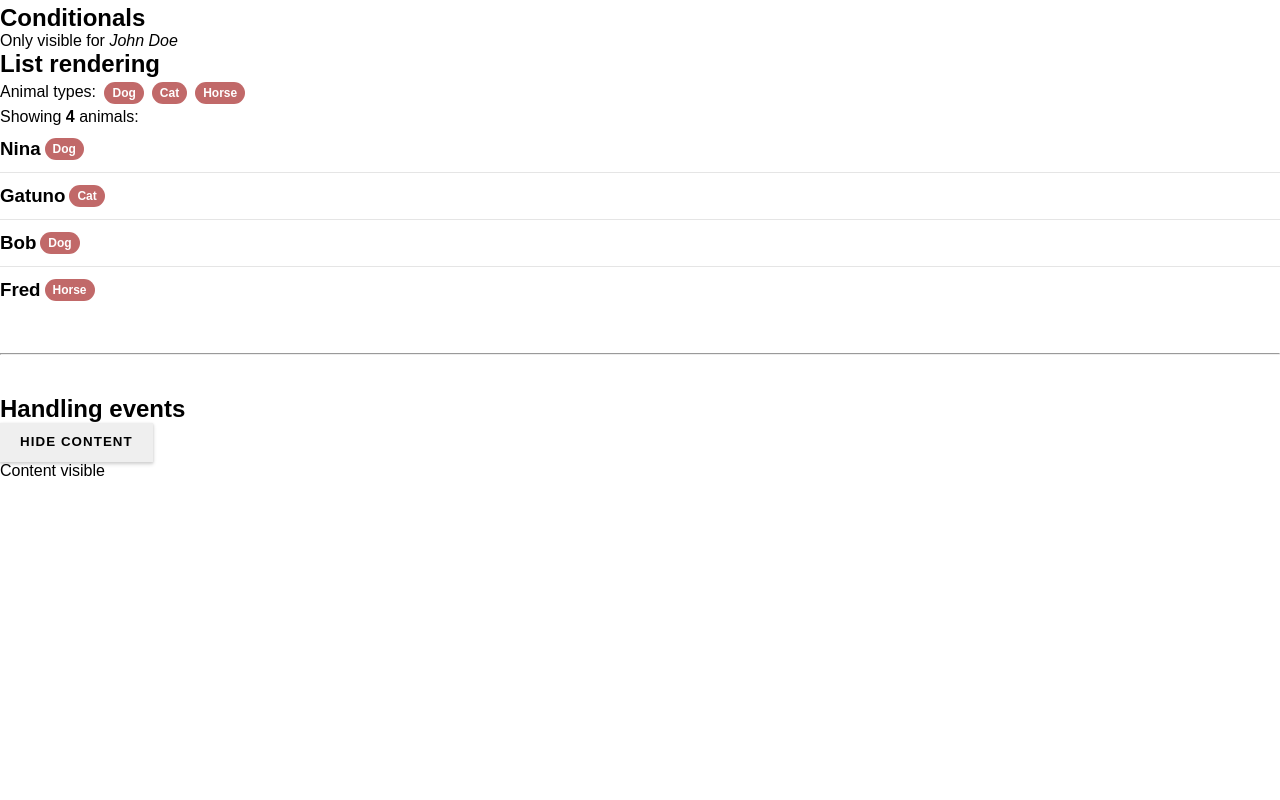
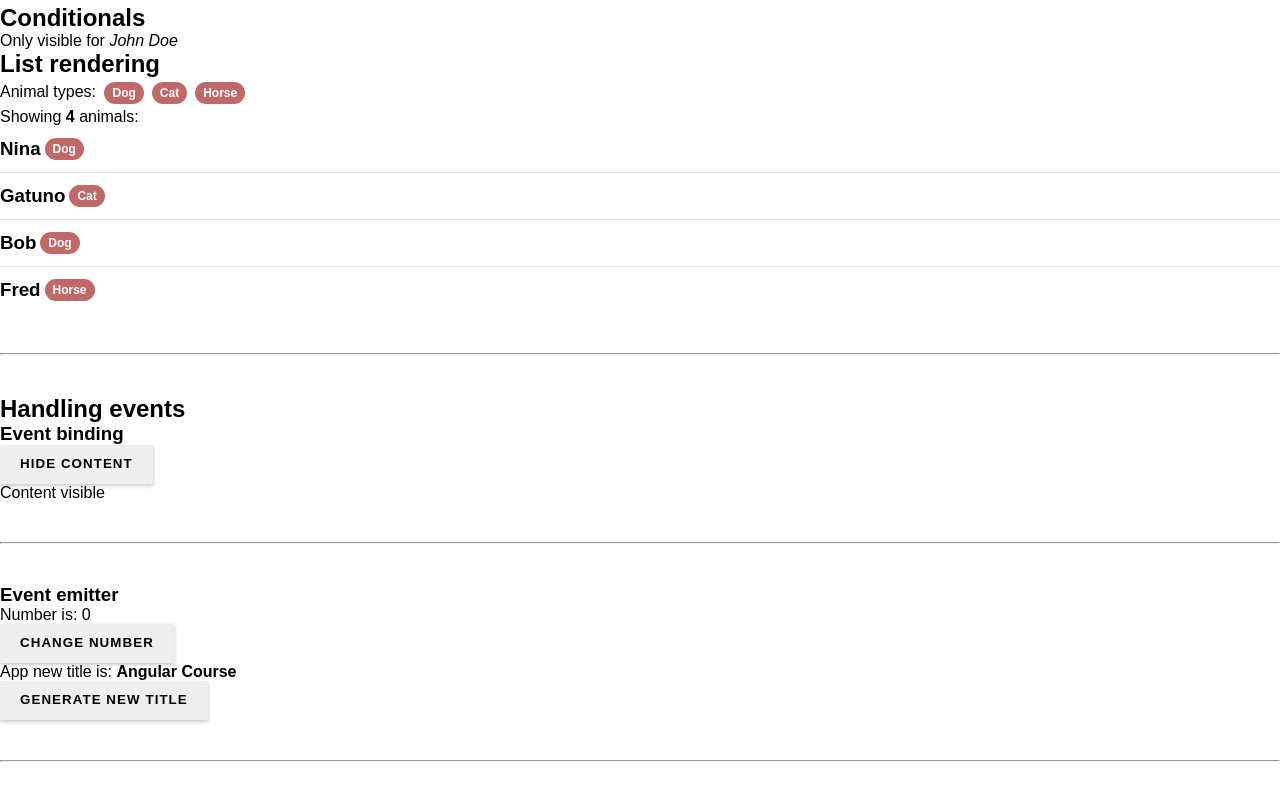
Before and after one commit to sergiofvs/angular-course, an Angular app: page / in a window 1280 px wide. Shown: the part 942-1742 px from the top of the page. Built offline with nearby package versions, Linux system fonts and the light colour scheme.

Commit message:
Add event emitters
- Create component to generate random number on events component
- Create method on app to change its title (event emitted by child events component

```diff
--- a/src/app/app.component.html
+++ b/src/app/app.component.html
@@ -1,4 +1,4 @@
-<h1>Hello Angular!</h1>
+<h1>{{ title }}</h1>
 <h2>App main component content</h2>
 <p>New component right below:</p>
 <a href="#">Go to first component</a>
@@ -15,4 +15,6 @@
 
 <hr>
 
-<app-events></app-events>
+<app-events [app_title]="title" (changeAppTitle)="onChangeAppTitle()"></app-events>
+
+<hr>
--- a/src/app/app.component.ts
+++ b/src/app/app.component.ts
@@ -3,7 +3,7 @@ import { Component } from '@angular/core';
 @Component({
   selector: 'app-root',
   templateUrl: './app.component.html',
-  styleUrls: ['./app.component.css']
+  styleUrls: ['./app.component.css'],
 })
 export class AppComponent {
   title = 'Angular Course';
@@ -11,6 +11,36 @@ export class AppComponent {
   user_name = 'John Doe';
   user_data = {
     email: 'johnd@email.com',
-    role: 'User'
+    role: 'User',
+  };
+
+  titles: Array<string> = [
+    'Angular Course',
+    'Learning Angular',
+    'Studying Angular',
+    'Getting started with Angular',
+    'Angular for dummies',
+  ];
+  used_titles: Array<string> = [];
+
+  generateAppTitle(): string {
+    let random_title;
+
+    if (this.used_titles.length === this.titles.length) {
+      this.used_titles.length = 0;
+    }
+
+    do {
+      random_title =
+        this.titles[Math.floor(Math.random() * this.titles.length)];
+    } while (this.used_titles.indexOf(random_title) !== -1);
+
+    this.used_titles.push(random_title);
+
+    return random_title;
+  }
+
+  onChangeAppTitle(): void {
+    this.title = this.generateAppTitle();
   }
 }
--- a/src/app/app.module.ts
+++ b/src/app/app.module.ts
@@ -6,6 +6,8 @@ import { FirstComponentComponent } from './components/first-component/first-comp
 import { ParentDataComponent } from './components/parent-data/parent-data.component';
 import { DirectivesComponent } from './components/directives/directives.component';
 import { EventsComponent } from './components/events/events.component';
+import { EmitterComponent } from './components/emitter/emitter.component';
+import { ChangeNumberComponent } from './components/change-number/change-number.component';
 
 @NgModule({
   declarations: [
@@ -13,7 +15,9 @@ import { EventsComponent } from './components/events/events.component';
     FirstComponentComponent,
     ParentDataComponent,
     DirectivesComponent,
-    EventsComponent
+    EventsComponent,
+    EmitterComponent,
+    ChangeNumberComponent
   ],
   imports: [
     BrowserModule
--- /dev/null
+++ b/src/app/components/change-number/change-number.component.html
@@ -0,0 +1 @@
+<button (click)="handleClick()">Change number</button>
--- /dev/null
+++ b/src/app/components/change-number/change-number.component.ts
@@ -0,0 +1,18 @@
+import { Component, EventEmitter, OnInit, Output } from '@angular/core';
+
+@Component({
+  selector: 'app-change-number',
+  templateUrl: './change-number.component.html',
+  styleUrls: ['./change-number.component.css'],
+})
+export class ChangeNumberComponent implements OnInit {
+  @Output() changeNumber: EventEmitter<any> = new EventEmitter<any>();
+
+  constructor() {}
+
+  ngOnInit(): void {}
+
+  handleClick(): void {
+    this.changeNumber.emit();
+  }
+}
--- /dev/null
+++ b/src/app/components/emitter/emitter.component.html
@@ -0,0 +1,2 @@
+<p>Number is: {{ current_number }}</p>
+<app-change-number (changeNumber)="onChangeNumber()"></app-change-number>
--- /dev/null
+++ b/src/app/components/emitter/emitter.component.ts
@@ -0,0 +1,18 @@
+import { Component, OnInit } from '@angular/core';
+
+@Component({
+  selector: 'app-emitter',
+  templateUrl: './emitter.component.html',
+  styleUrls: ['./emitter.component.css'],
+})
+export class EmitterComponent implements OnInit {
+  current_number: number = 0;
+
+  constructor() {}
+
+  ngOnInit(): void {}
+
+  onChangeNumber(): void {
+    this.current_number = Math.floor(Math.random() * 100);
+  }
+}
--- a/src/app/components/events/events.component.html
+++ b/src/app/components/events/events.component.html
@@ -1,3 +1,12 @@
 <h2>Handling events</h2>
+<h3>Event binding</h3>
 <button (click)="showContent()">{{ show_text }} content</button>
 <p *ngIf="show">Content visible</p>
+
+<hr>
+
+<h3>Event emitter</h3>
+<app-emitter></app-emitter>
+
+<p>App new title is: <strong>{{ app_title }}</strong></p>
+<button (click)="generateAppTitle()">Generate new title</button>
--- a/src/app/components/events/events.component.ts
+++ b/src/app/components/events/events.component.ts
@@ -1,4 +1,4 @@
-import { Component, OnInit } from '@angular/core';
+import { Component, EventEmitter, Input, OnInit, Output } from '@angular/core';
 
 @Component({
   selector: 'app-events',
@@ -9,6 +9,10 @@ export class EventsComponent implements OnInit {
   show: boolean = true;
   show_text: string = 'Hide';
 
+  @Input() app_title: string = '';
+
+  @Output() changeAppTitle: EventEmitter<string> = new EventEmitter<string>();
+
   constructor() {}
 
   ngOnInit(): void {}
@@ -17,4 +21,8 @@ export class EventsComponent implements OnInit {
     this.show = !this.show;
     this.show_text = this.show ? 'Hide' : 'Show';
   }
+
+  generateAppTitle(): void {
+    this.changeAppTitle.emit();
+  }
 }
```
Also changed, not shown: src/app/components/change-number/change-number.component.css (added), src/app/components/emitter/emitter.component.css (added), 2 other files (tests, documents, lock files or other folders).
